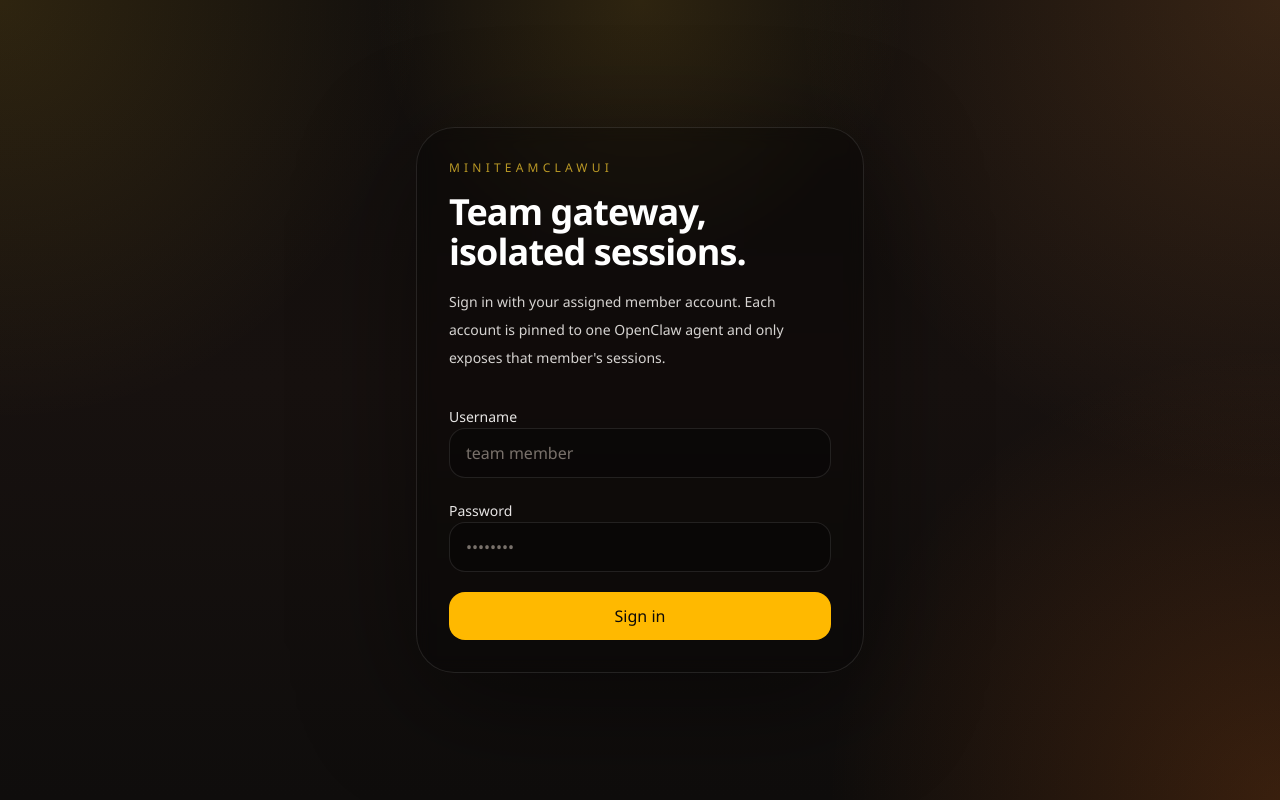
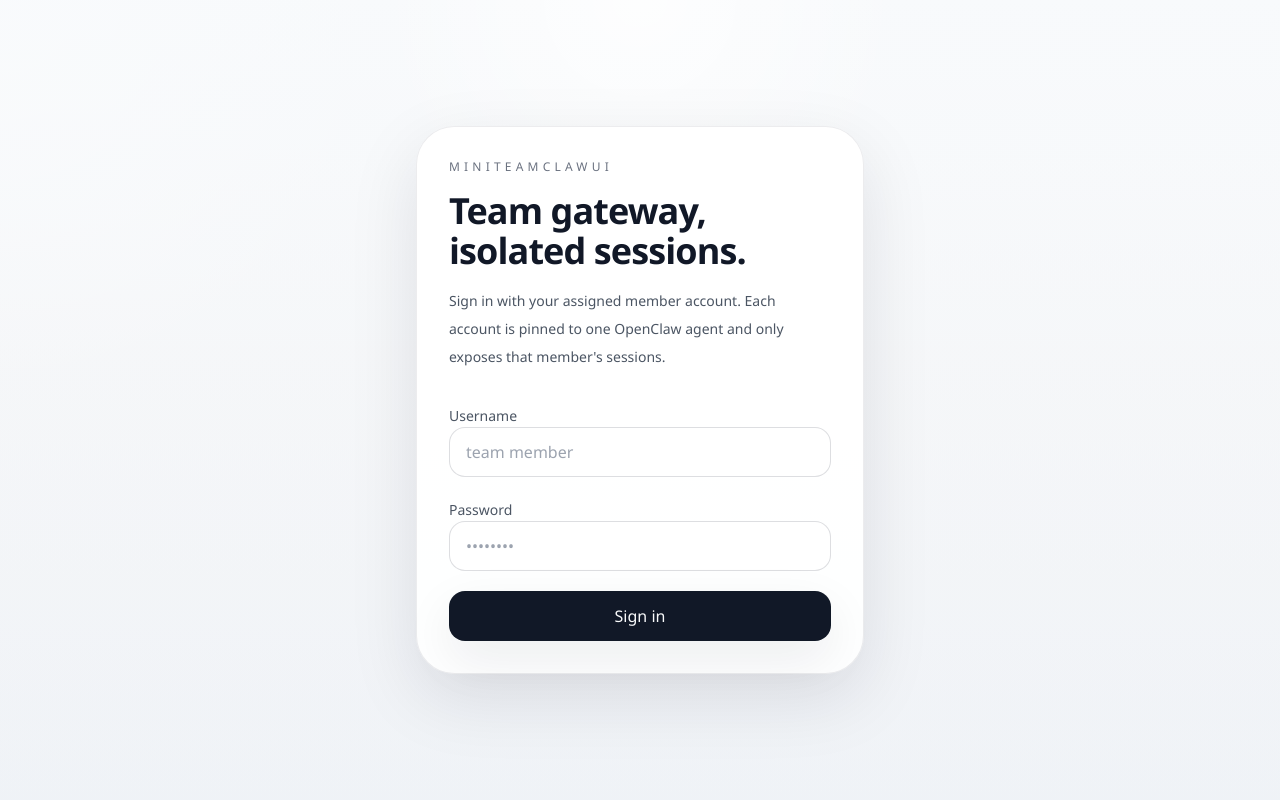
Before and after one commit to hunter-ai/mini-team-claw-ui, a Next.js app: page /login in a window 1280 px wide. Built offline with nearby package versions, Linux system fonts and the light colour scheme; no server answers.

Commit message:
Refactor UI to light grayscale theme

```diff
--- a/src/app/globals.css
+++ b/src/app/globals.css
@@ -1,9 +1,32 @@
 @import "tailwindcss";
 
 :root {
-  --background: #120f0d;
-  --foreground: #f5efe8;
-  --panel: rgba(255, 255, 255, 0.05);
+  --background: #f3f4f6;
+  --foreground: #111827;
+  --surface-page: #f3f4f6;
+  --surface-panel: rgba(255, 255, 255, 0.92);
+  --surface-panel-strong: #ffffff;
+  --surface-subtle: #f8fafc;
+  --surface-muted: #f3f4f6;
+  --surface-inset: #e5e7eb;
+  --surface-contrast: #111827;
+  --surface-contrast-hover: #1f2937;
+  --border-subtle: rgba(15, 23, 42, 0.08);
+  --border-strong: rgba(15, 23, 42, 0.14);
+  --border-contrast: rgba(255, 255, 255, 0.14);
+  --text-primary: #111827;
+  --text-secondary: #4b5563;
+  --text-tertiary: #6b7280;
+  --text-quaternary: #9ca3af;
+  --text-inverse: #f9fafb;
+  --overlay: rgba(17, 24, 39, 0.38);
+  --shadow-soft: 0 18px 50px rgba(15, 23, 42, 0.08);
+  --shadow-panel: 0 24px 70px rgba(15, 23, 42, 0.1);
+  --shadow-float: 0 18px 45px rgba(15, 23, 42, 0.16);
+  --shadow-inset: inset 0 1px 0 rgba(255, 255, 255, 0.72);
+  --danger: #dc2626;
+  --danger-soft: #fef2f2;
+  --danger-border: rgba(220, 38, 38, 0.18);
 }
 
 @theme inline {
@@ -16,14 +39,13 @@
 * {
   box-sizing: border-box;
   scrollbar-width: thin;
-  scrollbar-color: rgba(251, 191, 36, 0.26) rgba(255, 255, 255, 0.04);
+  scrollbar-color: rgba(107, 114, 128, 0.42) rgba(229, 231, 235, 0.72);
 }
 
 html {
   background:
-    radial-gradient(circle at top left, rgba(251, 191, 36, 0.12), transparent 28%),
-    radial-gradient(circle at top right, rgba(251, 146, 60, 0.16), transparent 32%),
-    linear-gradient(180deg, #120f0d 0%, #17110f 48%, #0f0d0c 100%);
+    radial-gradient(circle at top left, rgba(255, 255, 255, 0.72), transparent 26%),
+    linear-gradient(180deg, #f8fafc 0%, #f3f4f6 44%, #eef2f7 100%);
   color: var(--foreground);
 }
 
@@ -31,6 +53,7 @@ body {
   min-height: 100vh;
   color: var(--foreground);
   font-family: var(--font-sans);
+  background: transparent;
 }
 
 *::-webkit-scrollbar {
@@ -39,18 +62,18 @@ body {
 }
 
 *::-webkit-scrollbar-track {
-  background: rgba(255, 255, 255, 0.035);
+  background: rgba(229, 231, 235, 0.72);
 }
 
 *::-webkit-scrollbar-thumb {
   border: 2px solid transparent;
   border-radius: 999px;
-  background: linear-gradient(180deg, rgba(251, 191, 36, 0.42), rgba(251, 146, 60, 0.3));
+  background: linear-gradient(180deg, rgba(107, 114, 128, 0.42), rgba(156, 163, 175, 0.6));
   background-clip: padding-box;
 }
 
 *::-webkit-scrollbar-thumb:hover {
-  background: linear-gradient(180deg, rgba(251, 191, 36, 0.58), rgba(251, 146, 60, 0.42));
+  background: linear-gradient(180deg, rgba(75, 85, 99, 0.5), rgba(107, 114, 128, 0.66));
   background-clip: padding-box;
 }
 
@@ -68,6 +91,115 @@ input,
 textarea,
 select {
   font: inherit;
+}
+
+button,
+input,
+textarea,
+select,
+a {
+  transition:
+    color 160ms ease,
+    background-color 160ms ease,
+    border-color 160ms ease,
+    box-shadow 160ms ease,
+    opacity 160ms ease;
+}
+
+.ui-card {
+  border: 1px solid var(--border-subtle);
+  background: var(--surface-panel);
+  box-shadow: var(--shadow-panel);
+}
+
+.ui-card-strong {
+  border: 1px solid var(--border-subtle);
+  background: var(--surface-panel-strong);
+  box-shadow: var(--shadow-soft);
+}
+
+.ui-surface-muted {
+  border: 1px solid var(--border-subtle);
+  background: var(--surface-subtle);
+}
+
+.ui-input {
+  border: 1px solid var(--border-strong);
+  background: var(--surface-panel-strong);
+  color: var(--text-primary);
+  box-shadow: var(--shadow-inset);
+}
+
+.ui-input::placeholder {
+  color: var(--text-quaternary);
+}
+
+.ui-input:focus {
+  border-color: rgba(17, 24, 39, 0.24);
+  outline: none;
+  box-shadow:
+    var(--shadow-inset),
+    0 0 0 3px rgba(17, 24, 39, 0.06);
+}
+
+.ui-button-primary {
+  border: 1px solid rgba(17, 24, 39, 0.04);
+  background: var(--surface-contrast);
+  color: var(--text-inverse);
+  box-shadow: var(--shadow-soft);
+}
+
+.ui-button-primary:hover {
+  background: var(--surface-contrast-hover);
+}
+
+.ui-button-primary:disabled {
+  background: #d1d5db;
+  color: rgba(17, 24, 39, 0.52);
+  box-shadow: none;
+}
+
+.ui-button-secondary {
+  border: 1px solid var(--border-strong);
+  background: rgba(255, 255, 255, 0.72);
+  color: var(--text-secondary);
+}
+
+.ui-button-secondary:hover {
+  border-color: rgba(15, 23, 42, 0.22);
+  background: var(--surface-panel-strong);
+  color: var(--text-primary);
+}
+
+.ui-button-secondary:disabled {
+  opacity: 0.6;
+}
+
+.ui-button-danger {
+  border: 1px solid var(--danger-border);
+  background: var(--danger-soft);
+  color: var(--danger);
+}
+
+.ui-button-danger:hover {
+  border-color: rgba(220, 38, 38, 0.28);
+  background: #fee2e2;
+}
+
+.ui-badge {
+  border: 1px solid var(--border-subtle);
+  background: var(--surface-subtle);
+  color: var(--text-secondary);
+}
+
+.ui-badge-strong {
+  border: 1px solid var(--border-strong);
+  background: rgba(17, 24, 39, 0.08);
+  color: var(--text-primary);
+}
+
+.ui-overlay {
+  background: var(--overlay);
 }
 
 .markdown-body > *:first-child {
@@ -101,14 +233,14 @@ select {
 }
 
 .markdown-body a {
-  color: #fbbf24;
+  color: var(--text-primary);
   text-decoration: underline;
   text-underline-offset: 0.2em;
 }
 
 .markdown-body code {
   border-radius: 0.45rem;
-  background: rgba(255, 255, 255, 0.08);
+  background: rgba(15, 23, 42, 0.06);
   padding: 0.12rem 0.35rem;
   font-family: var(--font-mono);
   font-size: 0.92em;
@@ -117,14 +249,15 @@ select {
 .markdown-body pre {
   overflow-x: auto;
   border-radius: 1rem;
-  background: rgba(0, 0, 0, 0.42);
+  border: 1px solid var(--border-subtle);
+  background: #f8fafc;
   padding: 1rem;
 }
 
 .markdown-body pre,
 .markdown-body table {
   scrollbar-width: thin;
-  scrollbar-color: rgba(251, 191, 36, 0.35) rgba(255, 255, 255, 0.04);
+  scrollbar-color: rgba(107, 114, 128, 0.35) rgba(229, 231, 235, 0.72);
 }
 
 .markdown-body pre code {
@@ -133,9 +266,9 @@ select {
 }
 
 .markdown-body blockquote {
-  border-left: 3px solid rgba(251, 191, 36, 0.7);
+  border-left: 3px solid rgba(15, 23, 42, 0.18);
   padding-left: 1rem;
-  color: #d6d3d1;
+  color: var(--text-secondary);
 }
 
 .markdown-body table {
@@ -149,11 +282,11 @@ select {
 
 .markdown-body th,
 .markdown-body td {
-  border: 1px solid rgba(255, 255, 255, 0.08);
+  border: 1px solid var(--border-subtle);
   padding: 0.6rem 0.75rem;
   text-align: left;
 }
 
 .markdown-body th {
-  background: rgba(255, 255, 255, 0.06);
+  background: var(--surface-muted);
 }
--- a/src/app/layout.tsx
+++ b/src/app/layout.tsx
@@ -13,7 +13,7 @@ export default function RootLayout({
 }>) {
   return (
     <html lang="en" className="min-h-full antialiased">
-      <body className="min-h-screen bg-transparent text-stone-50">{children}</body>
+      <body className="min-h-screen bg-transparent text-[color:var(--text-primary)]">{children}</body>
     </html>
   );
 }
--- a/src/app/login/page.tsx
+++ b/src/app/login/page.tsx
@@ -10,11 +10,13 @@ export default async function LoginPage() {
 
   return (
     <main className="relative flex min-h-screen items-center justify-center overflow-hidden px-5 py-10">
-      <div className="absolute inset-0 bg-[radial-gradient(circle_at_top,rgba(251,191,36,0.12),transparent_26%),radial-gradient(circle_at_bottom_right,rgba(249,115,22,0.18),transparent_30%)]" />
-      <div className="relative w-full max-w-md rounded-[2.4rem] border border-white/10 bg-black/30 p-8 shadow-[0_30px_120px_rgba(0,0,0,0.45)] backdrop-blur">
-        <p className="text-xs uppercase tracking-[0.35em] text-amber-300/70">MiniTeamClawUI</p>
-        <h1 className="mt-4 text-4xl font-semibold tracking-tight text-white">Team gateway, isolated sessions.</h1>
-        <p className="mt-4 text-sm leading-7 text-stone-300">
+      <div className="absolute inset-0 bg-[radial-gradient(circle_at_top,rgba(255,255,255,0.78),transparent_26%),linear-gradient(180deg,rgba(248,250,252,0.86),rgba(243,244,246,0.24))]" />
+      <div className="ui-card relative w-full max-w-md rounded-[2.4rem] p-8">
+        <p className="text-xs uppercase tracking-[0.35em] text-[color:var(--text-tertiary)]">MiniTeamClawUI</p>
+        <h1 className="mt-4 text-4xl font-semibold tracking-tight text-[color:var(--text-primary)]">
+          Team gateway, isolated sessions.
+        </h1>
+        <p className="mt-4 text-sm leading-7 text-[color:var(--text-secondary)]">
           Sign in with your assigned member account. Each account is pinned to one OpenClaw agent
           and only exposes that member&apos;s sessions.
         </p>
--- a/src/components/login-form.tsx
+++ b/src/components/login-form.tsx
@@ -36,21 +36,21 @@ export function LoginForm() {
   return (
     <form onSubmit={handleSubmit} className="space-y-5">
       <div className="space-y-2">
-        <label className="text-sm font-medium text-stone-200" htmlFor="username">
+        <label className="text-sm font-medium text-[color:var(--text-secondary)]" htmlFor="username">
           Username
         </label>
         <input
           id="username"
           value={username}
           onChange={(event) => setUsername(event.target.value)}
-          className="w-full rounded-2xl border border-white/10 bg-black/30 px-4 py-3 text-stone-100 outline-none ring-0 placeholder:text-stone-500 focus:border-amber-400"
+          className="ui-input w-full rounded-2xl px-4 py-3 ring-0"
           placeholder="team member"
           autoComplete="username"
           required
         />
       </div>
       <div className="space-y-2">
-        <label className="text-sm font-medium text-stone-200" htmlFor="password">
+        <label className="text-sm font-medium text-[color:var(--text-secondary)]" htmlFor="password">
           Password
         </label>
         <input
@@ -58,17 +58,17 @@ export function LoginForm() {
           type="password"
           value={password}
           onChange={(event) => setPassword(event.target.value)}
-          className="w-full rounded-2xl border border-white/10 bg-black/30 px-4 py-3 text-stone-100 outline-none ring-0 placeholder:text-stone-500 focus:border-amber-400"
+          className="ui-input w-full rounded-2xl px-4 py-3 ring-0"
           placeholder="••••••••"
           autoComplete="current-password"
           required
         />
       </div>
-      {error ? <p className="text-sm text-rose-300">{error}</p> : null}
+      {error ? <p className="text-sm text-red-600">{error}</p> : null}
       <button
         type="submit"
         disabled={loading}
-        className="w-full rounded-2xl bg-amber-400 px-4 py-3 text-sm font-semibold text-stone-950 transition hover:bg-amber-300 disabled:cursor-not-allowed disabled:bg-amber-100"
+        className="ui-button-primary w-full rounded-2xl px-4 py-3 text-sm font-semibold disabled:cursor-not-allowed"
       >
         {loading ? "Signing in..." : "Sign in"}
       </button>
--- a/src/components/logout-button.tsx
+++ b/src/components/logout-button.tsx
@@ -17,7 +17,7 @@ export function LogoutButton({ className }: { className?: string }) {
       onClick={handleLogout}
       className={
         className ??
-        "rounded-full border border-white/20 px-3 py-2 text-sm font-medium text-stone-100 transition hover:border-amber-400/80 hover:text-amber-200"
+        "ui-button-secondary rounded-full px-3 py-2 text-sm font-medium"
       }
     >
       Sign out
```
Also changed, not shown: src/app/admin/page.tsx (+6 -4 lines), src/components/admin-user-manager.tsx (+19 -22 lines), src/components/chat-shell.tsx (+71 -71 lines).
